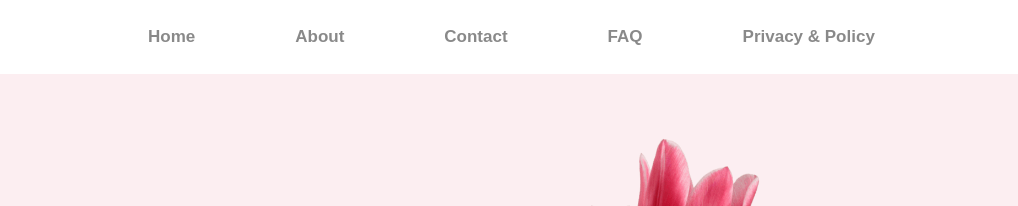
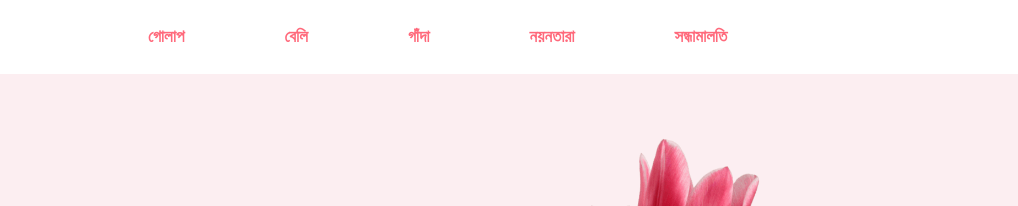
Before and after one commit to masud121445/flower-shop, a plain HTML site: page index.html in a window 1280 px wide. Shown: the top 206 px of the page, 262-1280 px from the left. Drawn offline with Linux system fonts and the light colour scheme.

Commit message:
some new tag are added

```diff
--- a/index.html
+++ b/index.html
@@ -14,11 +14,11 @@
             </div>
             <div class="menu-bar">
                 <ul>
-                    <li>Home</li>
-                    <li>About</li>
-                    <li>Contact</li>
-                    <li>FAQ</li>
-                    <li>Privacy & Policy</li>
+                    <a href="https://unsplash.com/s/photos/rose-flower"><li>গোলাপ</li></a>
+                    <a href="https://www.shutterstock.com/search/beli-ful"><li>বেলি</li></a>
+                    <li>গাঁদা</li>
+                    <a href="https://www.flickr.com/photos/tags/noyontara/"><li>নয়নতারা</li></a>
+                    <a href="https://laalsobuj.com/product/haibrid-sndhza-maltee-fuler-gach-Si9WV2"><li>সন্ধামালতি</li></a>
                 </ul>
             </div>
         </nav>
--- a/style.css
+++ b/style.css
@@ -15,9 +15,12 @@ body{
     display:flex;
     margin-left:140px;
 }
+.menu-bar ul a {
+    text-decoration: none;
+}
 .menu-bar ul li{
     list-style:none;
-    color:rgba(0, 0, 0, 0.462);
+    color:rgb(255, 105, 123);
     margin-left:100px;
     font-size:17px;
     font-weight:bold;
@@ -136,7 +139,8 @@ body{
    font-size:13px;
    padding-top:10px;
    font-weight:bold;
-   border-bottom: 1px solid black;
+   /* border-bottom: 1px solid blue        ; */
+   text-decoration:underline;
    width:50%;
    margin:auto;
 }
```
